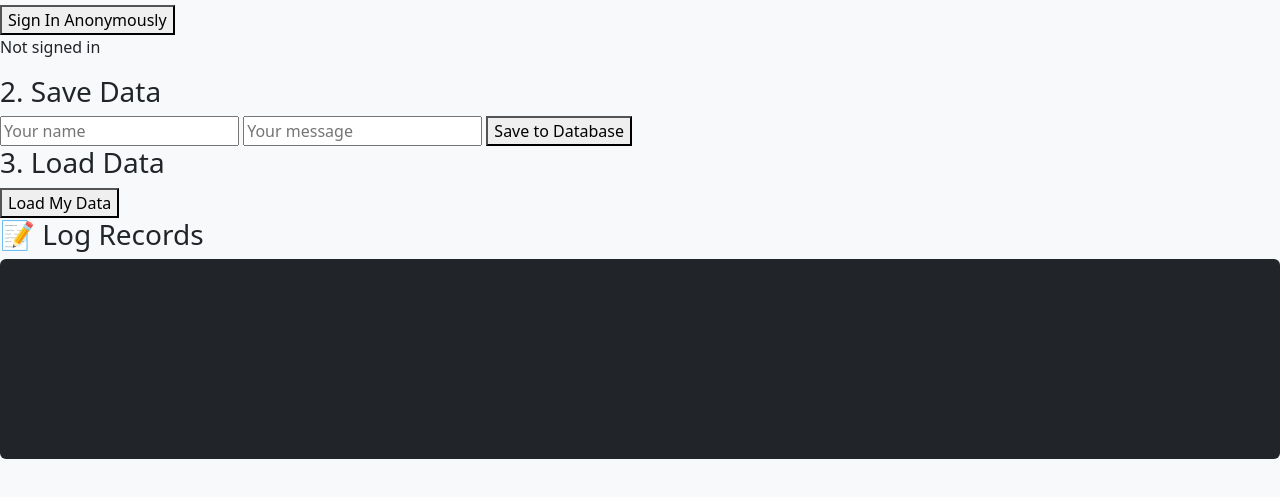
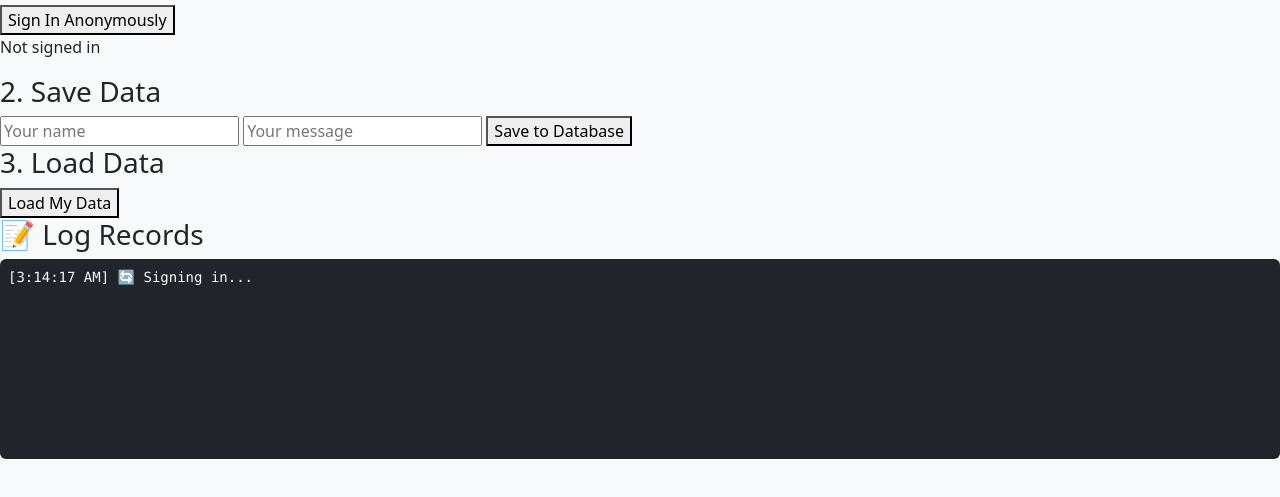
Before and after one commit to chelsi-np/firebase-benchmark-app, a plain HTML site: page index.html in a window 1280 px wide. Shown: the part 93-590 px from the top of the page. Drawn offline with nearby package versions, Linux system fonts and the light colour scheme; the site is published under a folder, as on GitHub Pages, so addresses that start at the root find nothing; no server answers.

Commit message:
Add files via upload

```diff
--- a/index.html
+++ b/index.html
@@ -37,7 +37,7 @@
     </div>
 
     <!-- Note that the file name must be the same as the JS file you are going to save! -->
-    <script type="module" src="/firebase.js"></script>
+    <script type="module" src="firebase.js"></script>
 
     <!-- Bootstrap JS Bundle (only once!) -->
     <script src="https://cdn.jsdelivr.net/npm/bootstrap@5.3.3/dist/js/bootstrap.bundle.min.js"></script>
```
